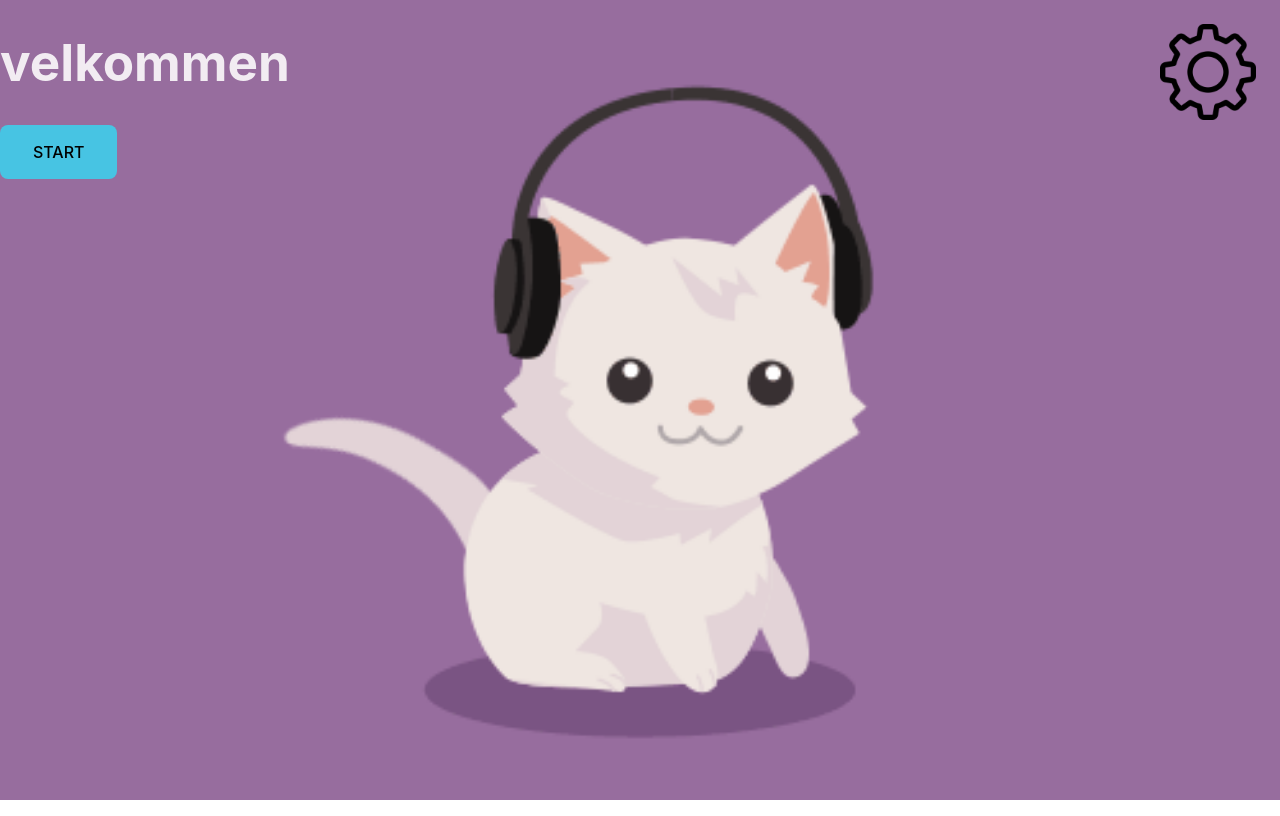
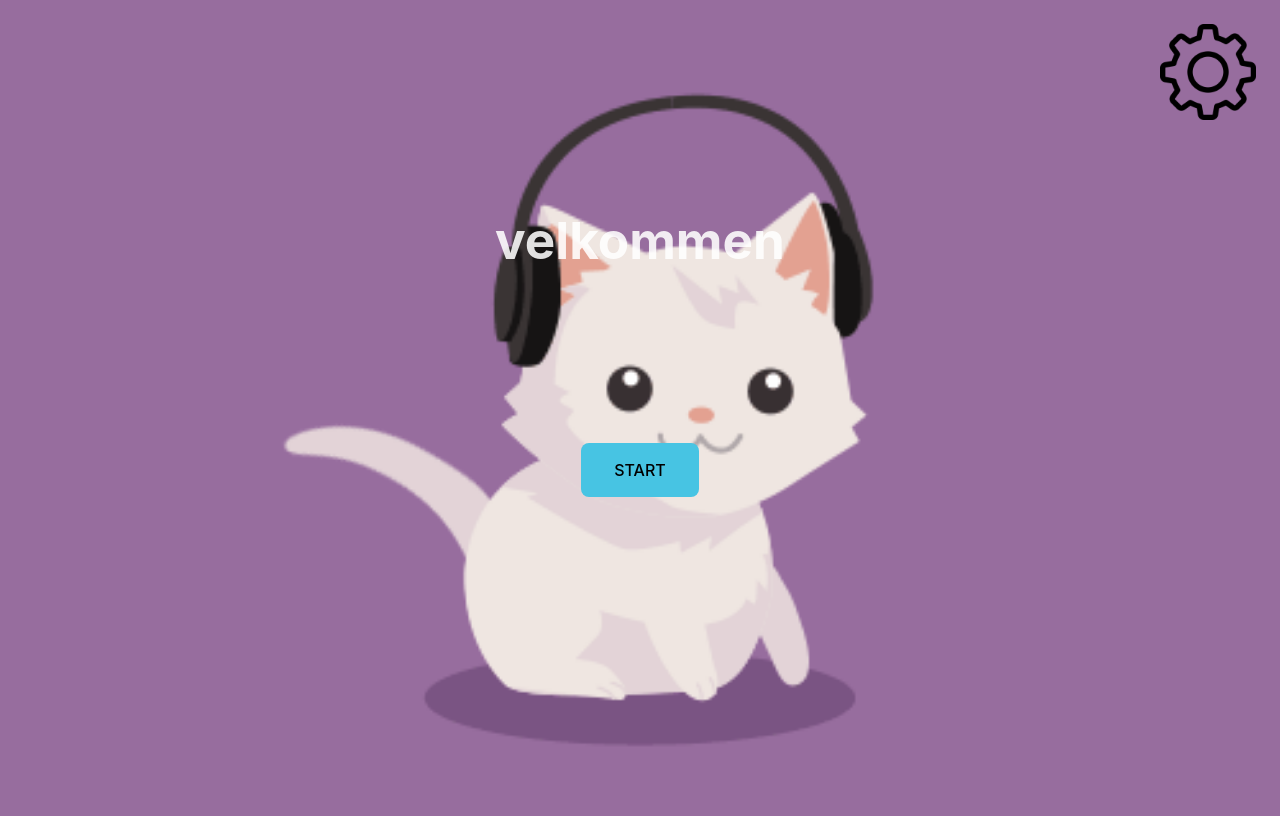
Before and after one commit to RebeckaKinn/Reactgame, a React (Vite) app in the folder Reactgame/: page / in a window 1280 px wide. Built offline with nearby package versions, Linux system fonts and the light colour scheme.

Commit message:
fixed grid placement

```diff
--- a/Reactgame/src/App.css
+++ b/Reactgame/src/App.css
@@ -13,13 +13,10 @@
 .startMenu{
   grid-area: body;
 
-  display: flex;
-  flex-direction: column;
-  justify-content: center;
 }
 
 .startButton{
-
+ grid-area: footer;
 }
 
 
--- a/Reactgame/src/App.jsx
+++ b/Reactgame/src/App.jsx
@@ -2,21 +2,26 @@ import { useState } from 'react'
 import settings_logo from './assets/settings.png'
 //import background from './assets/moving_cat.gif'
 import './App.css'
+import './index.css'
 
 function App() {
 
   return (
     <>
+    <div className='container'>
       <div>
         <img
           className='settingsButton'
           src={settings_logo}/>
       </div>
-    <div className='startMenu'>
+      <div
+        className='startMenu'>
         <h1>velkommen</h1>
-        <div className='startButton'>
-          <button>
-            START
+      </div>
+      <div
+        className='startButton'>
+        <button>
+          START
         </button>
       </div>
     </div>
--- a/Reactgame/src/index.css
+++ b/Reactgame/src/index.css
@@ -1,9 +1,5 @@
 
 body {
-  margin: 0;
-  min-width: 320px;
-  min-height: 100vh;
-
   font-family: Inter, system-ui, Avenir, Helvetica, Arial, sans-serif;
   line-height: 1.5;
   font-weight: 400;
@@ -11,19 +7,29 @@ body {
   color-scheme: light dark;
   color: rgba(255, 255, 255, 0.87);
 
+  background-image: url(../src/assets/moving_cat.gif);
+  height: 100%;
+  background-position: center;
+  background-repeat: no-repeat;
+  background-size: cover;
+}
+
+.container{
+  margin: 0;
+  padding: 0;
+  min-width: 320px;
+  min-height: 100vh;
+
   display: grid;
-  grid-template-columns: 100px repeat(3, auto) 100px;
+  justify-items: center;
+  align-items: center;
+
+  grid-template-columns: 120px repeat(3, auto) 120px;
   grid-template-rows: 100px repeat(3, auto) 100px;
   grid-template-areas:
   'left     head head head   right'
   'left     body body body   right'
   'left footer footer footer right';
-
-  background-image: url(../src/assets/moving_cat.gif);
-  height: 100%;
-  background-position: center;
-  background-repeat: no-repeat;
-  background-size: cover;
 }
 
 h1 {
```
